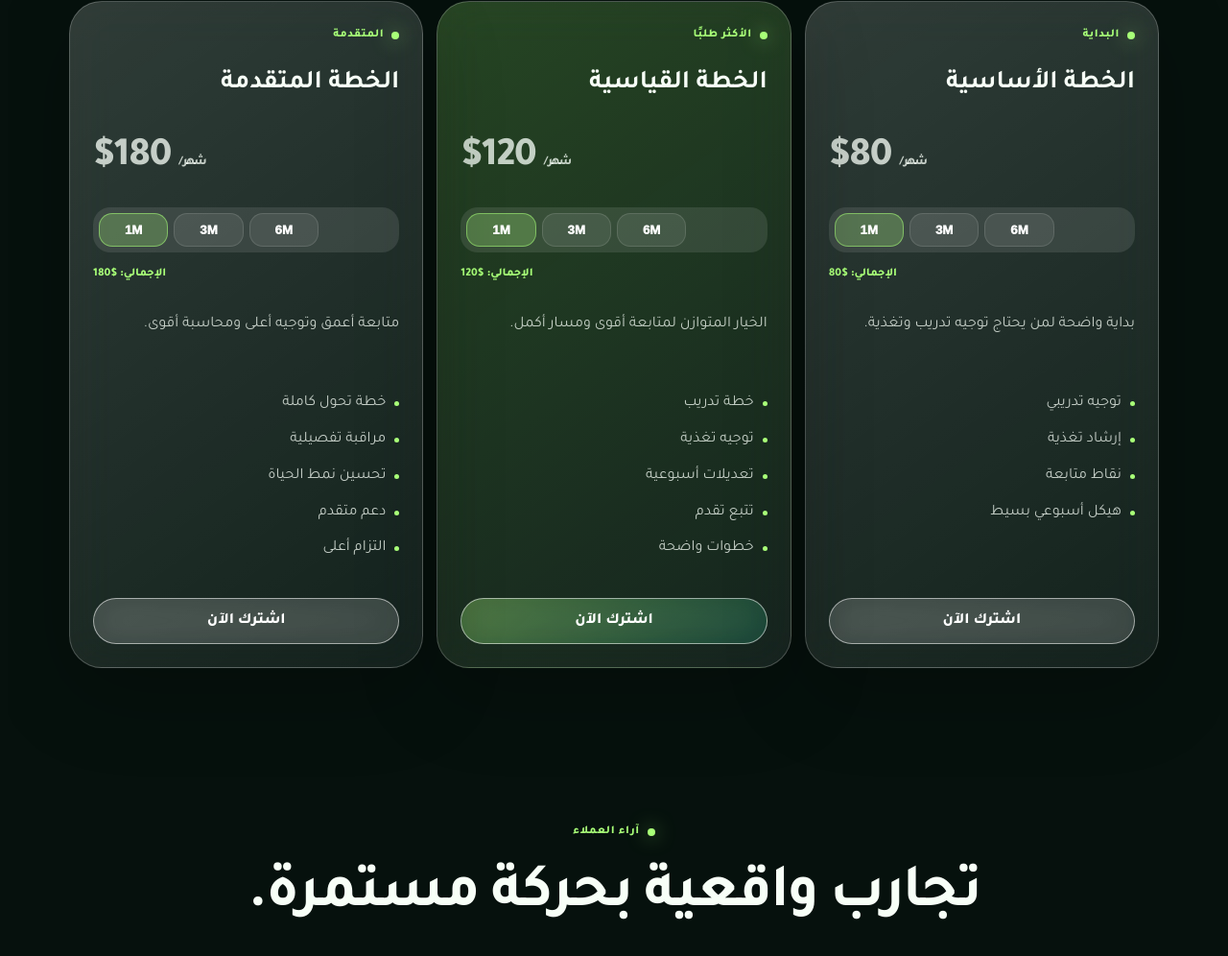
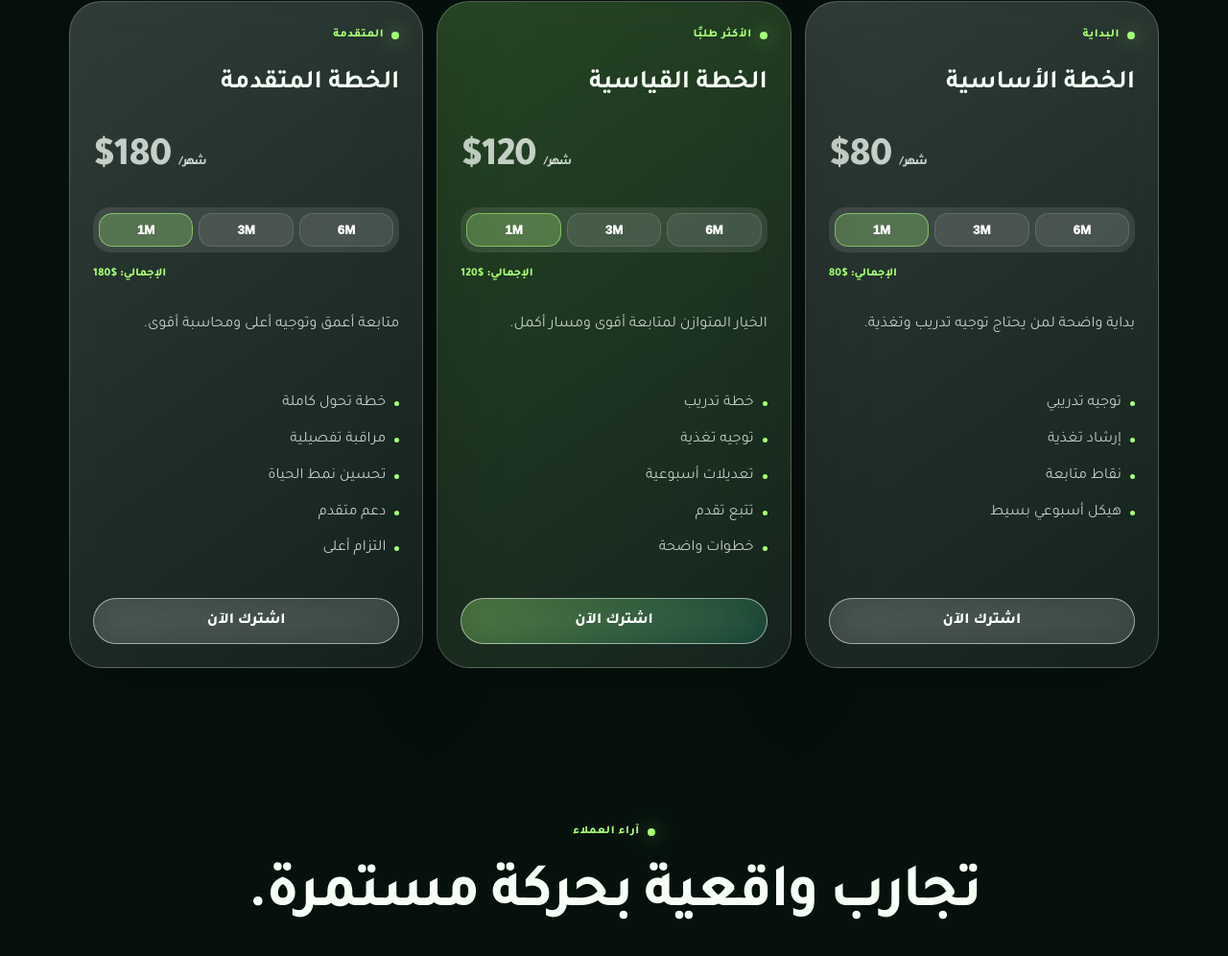
Before and after one commit to Eng-Kirolos-Ehab/o2f-life, an Eleventy site: page src/ar/home-v2/index.njk in a window 1280 px wide. Shown: the part 5138-6134 px from the top of the page at 96% size. Built offline with nearby package versions, Linux system fonts and the light colour scheme; Eleventy itself is replaced by a stand-in of ours; files that its build step writes are made by us from their sources.

Commit message:
fix: month-picker grid repeat(3) to match 3 buttons, no empty space

```diff
--- a/src/ar/home-v2/index.njk
+++ b/src/ar/home-v2/index.njk
@@ -80,7 +80,7 @@ p,li,span{color:var(--muted);line-height:1.8}
 .features li{margin:9px 0;padding-right:14px;position:relative}
 .features li:before{content:"";position:absolute;right:0;top:.75em;width:5px;height:5px;border-radius:50%;background:var(--lime)}
 .plan .btn{margin-top:auto}
-.month-picker{display:grid;grid-template-columns:repeat(4,1fr);gap:6px;padding:6px;border-radius:18px;background:rgba(255,255,255,.1)}
+.month-picker{display:grid;grid-template-columns:repeat(3,1fr);gap:6px;padding:6px;border-radius:18px;background:rgba(255,255,255,.1)}
 .month-picker button{border:1px solid rgba(255,255,255,.12);background:rgba(255,255,255,.08);color:#fff;border-radius:14px;padding:9px 6px;font-weight:950;cursor:pointer}
 .month-picker button.active{background:rgba(168,255,120,.24);border-color:rgba(168,255,120,.55)}
 .saving{font-size:12px;color:var(--lime)!important;font-weight:900;min-height:18px}
--- a/src/en/home-v2/index.njk
+++ b/src/en/home-v2/index.njk
@@ -76,7 +76,7 @@ p,li,span{color:var(--muted);line-height:1.72}
 .plan.highlight{background:linear-gradient(145deg,rgba(168,255,120,.22),rgba(255,255,255,.08))}
 .price{font-size:42px;font-weight:1000;color:#fff;letter-spacing:-.04em;line-height:1}
 .price small{font-size:13px;color:var(--muted);font-weight:850}
-.month-picker{display:grid;grid-template-columns:repeat(4,1fr);gap:6px;padding:6px;border-radius:18px;background:rgba(255,255,255,.1)}
+.month-picker{display:grid;grid-template-columns:repeat(3,1fr);gap:6px;padding:6px;border-radius:18px;background:rgba(255,255,255,.1)}
 .month-picker button{border:1px solid rgba(255,255,255,.12);background:rgba(255,255,255,.08);color:#fff;border-radius:14px;padding:9px 6px;font-weight:950;cursor:pointer}
 .month-picker button.active{background:rgba(168,255,120,.24);border-color:rgba(168,255,120,.55)}
 .saving{font-size:12px;color:var(--lime)!important;font-weight:900;min-height:18px}
```
